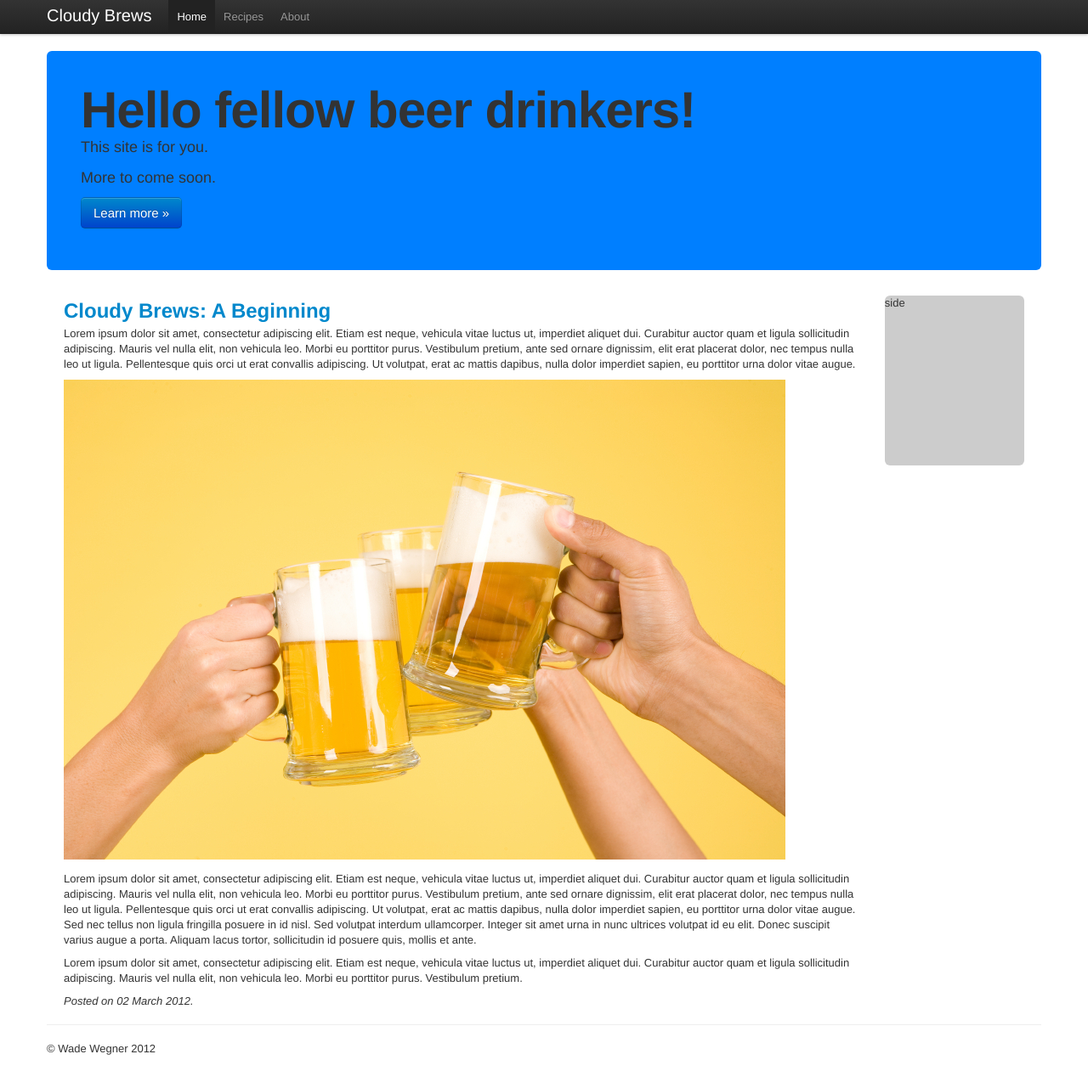
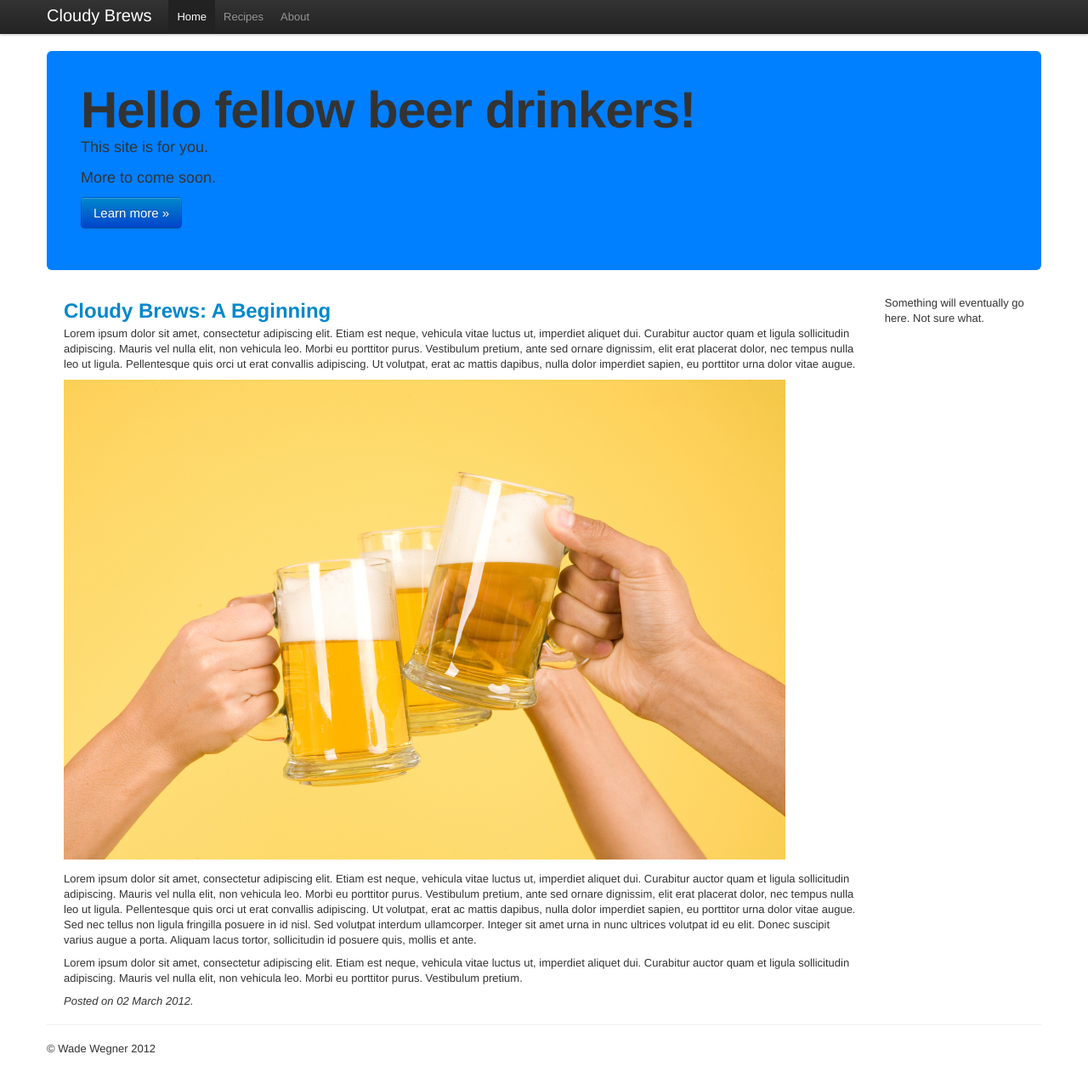
Before and after one commit to wadewegner/cloudybrews.github.com, a Jekyll site: the page built from index.md, in a window 1280 px wide and 1293 px high. Shown: the top 1281 px of the window at 85% size. Built offline with Jekyll 4.4.1, drawn with Linux system fonts in a browser that asks for light colours.

Commit message:
cleaned sidebar

```diff
--- a/index.md
+++ b/index.md
@@ -13,9 +13,9 @@ tagline: Supporting tagline
 		<em>Posted on {{ post.date | date_to_long_string }}.</em>
 		{% endfor %}
     </div>
-	<div class="span2 side-unit">
+	<div class="span2">
       <!--Sidebar content-->
-      side
+      Something will eventually go here. Not sure what.
     </div>
   </div>
 </div>
```
